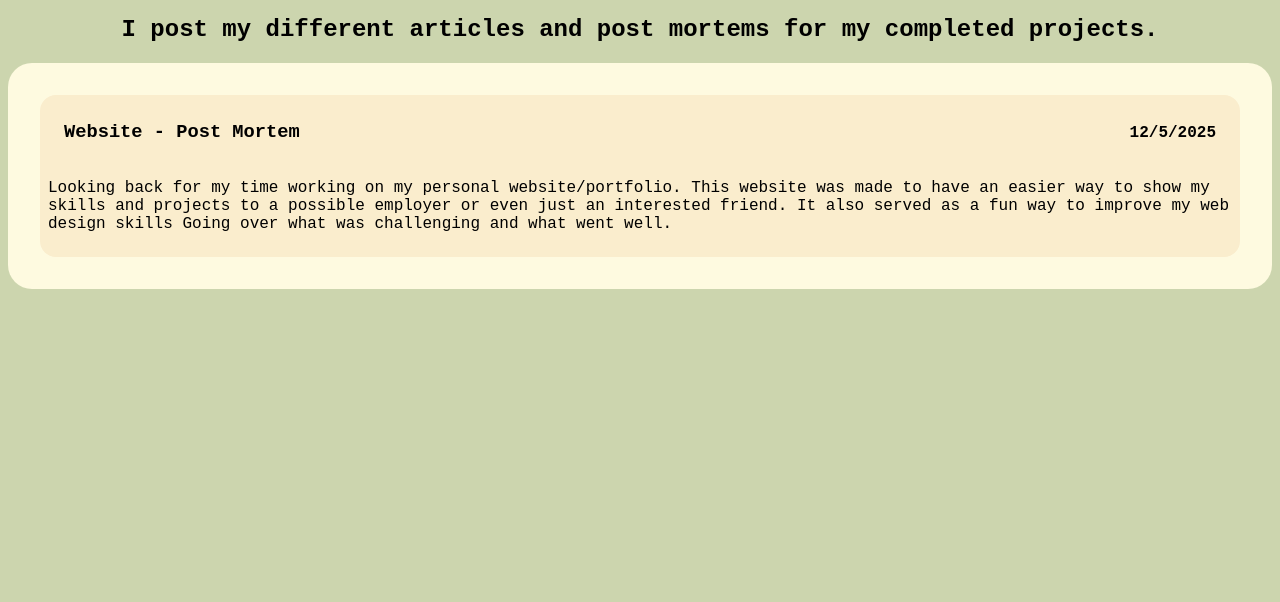
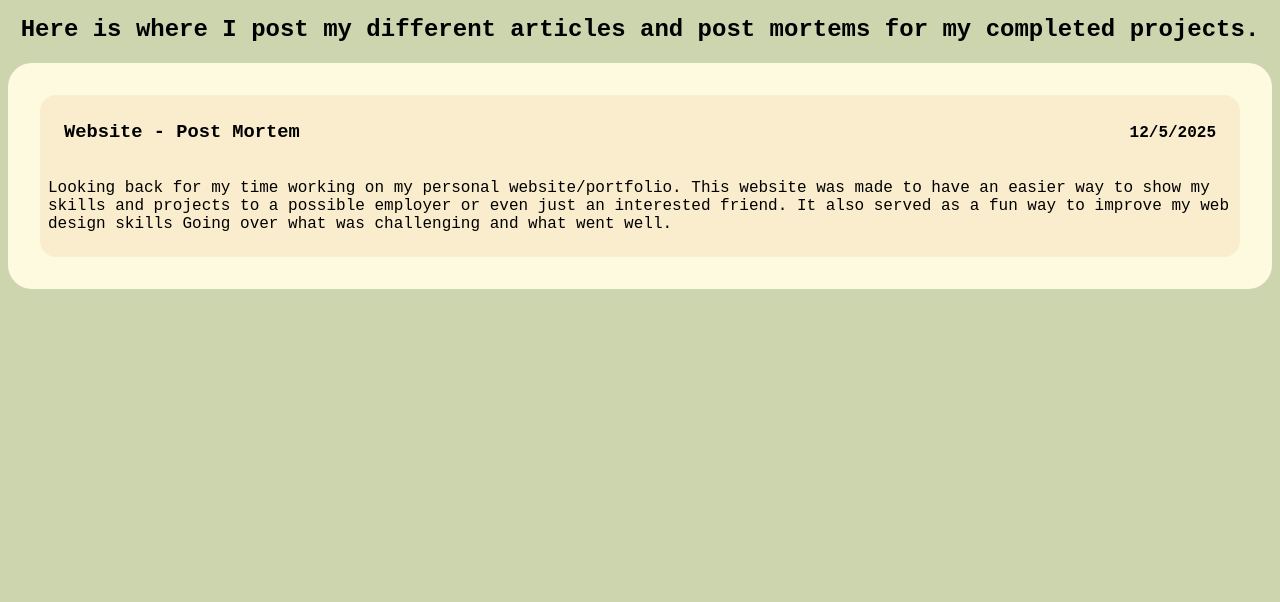
Before and after one commit to ActuallySanta/ActuallySanta.github.io, a plain HTML site: page blog.html in a window 1280 px wide. Shown: the part 198-800 px from the top of the page. Drawn offline with Linux system fonts and the light colour scheme; a web font is replaced by a local one.

Commit message:
Updated blog header text

```diff
--- a/blog.html
+++ b/blog.html
@@ -68,8 +68,8 @@
       </nav>
       <div id="ContentWrapper">
         <h2>
-          I post my different articles and post mortems for my completed
-          projects.
+          Here is where I post my different articles and post mortems for my
+          completed projects.
         </h2>
         <div id="ArticleItems">
           <div
```
